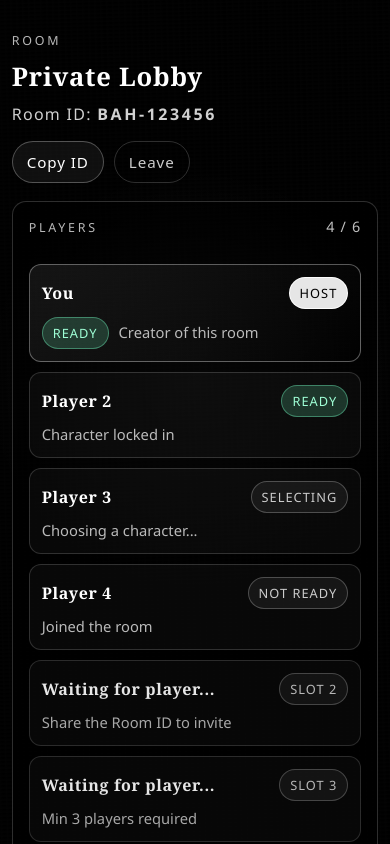
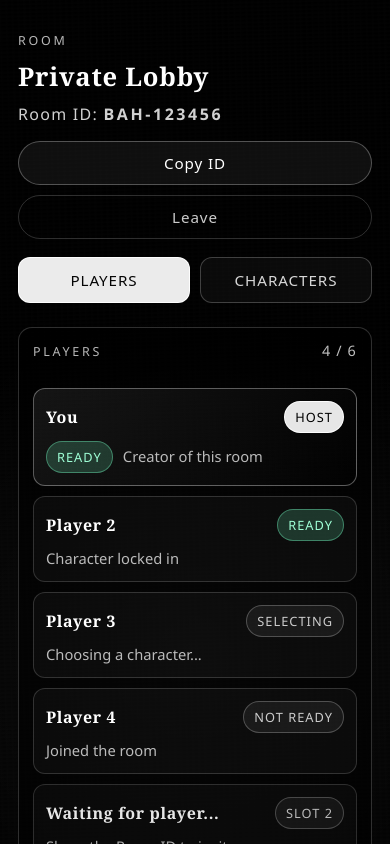
Before and after one commit to lariod12/BAHOTH, a website built with Vite: page src/index.html in a window 390 px wide. Both pictures are taken after a click on the button "CREATE ROOM". Built offline with nearby package versions, Linux system fonts and the light colour scheme.

Commit message:
feat: Enhance room view with mobile tab navigation for players and characters; update styles for improved layout and responsiveness

```diff
--- a/src/app/views/roomView.js
+++ b/src/app/views/roomView.js
@@ -19,7 +19,12 @@ function renderRoomMarkup({ roomId }) {
                 </header>
 
                 <div class="room-grid">
-                    <section class="room-panel room-panel--players">
+                    <nav class="room-mobile-tabs" aria-label="Room sections">
+                        <button class="room-tab is-active" type="button" data-tab="players" aria-pressed="true">Players</button>
+                        <button class="room-tab" type="button" data-tab="characters" aria-pressed="false">Characters</button>
+                    </nav>
+
+                    <section class="room-panel room-panel--players" data-panel="players">
                         <div class="room-panel__header">
                             <p class="welcome-kicker">Players</p>
                             <p class="room-panel__meta">4 / ${MOCK_MAX_PLAYERS}</p>
@@ -119,7 +124,7 @@ function renderRoomMarkup({ roomId }) {
                         <p class="room-hint">Min ${MOCK_MIN_PLAYERS} players to start · Max ${MOCK_MAX_PLAYERS} players</p>
                     </section>
 
-                    <section class="room-panel room-panel--characters">
+                    <section class="room-panel room-panel--characters" data-panel="characters">
                         <div class="room-panel__header">
                             <p class="welcome-kicker">Choose character</p>
                             <p class="room-panel__meta">UI-only mock</p>
@@ -193,6 +198,30 @@ export function renderRoomView({ mountEl, onNavigate }) {
 
     mountEl.innerHTML = renderRoomMarkup({ roomId });
 
+    const mobileTabs = Array.from(mountEl.querySelectorAll('[data-tab]'));
+    const setMobileTab = (tab) => {
+        const surface = mountEl.querySelector('.room-surface');
+        if (surface) {
+            surface.setAttribute('data-active-panel', tab);
+        }
+
+        for (const btn of mobileTabs) {
+            const isActive = btn.getAttribute('data-tab') === tab;
+            btn.classList.toggle('is-active', isActive);
+            btn.setAttribute('aria-pressed', isActive ? 'true' : 'false');
+        }
+    };
+
+    for (const tabButton of mobileTabs) {
+        tabButton.addEventListener('click', () => {
+            const tab = tabButton.getAttribute('data-tab');
+            if (!tab) return;
+            setMobileTab(tab);
+        });
+    }
+
+    setMobileTab('players');
+
     const copyButton = mountEl.querySelector('[data-action="copy-id"]');
     copyButton?.addEventListener('click', async () => {
         try {
--- a/src/style.css
+++ b/src/style.css
@@ -12,13 +12,17 @@
     --hairline: rgba(255, 255, 255, 0.18);
 }
 
+html {
+    overflow-x: hidden;
+    overflow-y: clip;
+    height: 100%;
+}
+
 body {
     font-family: ui-serif, Georgia, "Times New Roman", serif;
     background: var(--bg);
+    height: 100%;
     min-height: 100vh;
-    display: flex;
-    justify-content: center;
-    align-items: center;
     color: var(--fg);
     overflow-x: hidden;
     overflow-y: auto;
@@ -26,18 +30,20 @@ body {
     text-rendering: geometricPrecision;
 }
 
-html {
-    overflow-x: hidden;
+#app {
+    width: 100%;
 }
 
 .welcome-container {
     width: 100%;
-    height: 100vh;
+    min-height: 100vh;
+    min-height: 100dvh;
+    height: auto;
     display: flex;
     justify-content: center;
-    align-items: center;
+    align-items: flex-start;
     position: relative;
-    overflow: hidden;
+    overflow: visible;
 }
 
 .welcome-container::before {
@@ -82,6 +88,7 @@ html {
     text-align: center;
     z-index: 1;
     padding: 24px 18px;
+    margin: auto;
     animation: fadeIn 700ms ease-out;
 }
 
@@ -518,7 +525,6 @@ select.field__input option {
 
 /* Room page */
 .room-container {
-    align-items: flex-start;
     padding: 48px 18px 32px;
 }
 
@@ -557,6 +563,33 @@ select.field__input option {
     gap: 10px;
     flex-wrap: wrap;
     justify-content: flex-end;
+}
+
+.room-mobile-tabs {
+    display: none;
+}
+
+.room-tab {
+    appearance: none;
+    border: 1px solid rgba(255, 255, 255, 0.22);
+    background: rgba(255, 255, 255, 0.04);
+    color: rgba(255, 255, 255, 0.84);
+    padding: 12px 14px;
+    border-radius: 12px;
+    font-family: ui-sans-serif, system-ui, -apple-system, Segoe UI, Roboto, Arial, sans-serif;
+    font-size: 0.95rem;
+    letter-spacing: 0.06em;
+    text-transform: uppercase;
+    cursor: pointer;
+    min-height: 44px;
+    touch-action: manipulation;
+    -webkit-tap-highlight-color: transparent;
+}
+
+.room-tab.is-active {
+    background: rgba(255, 255, 255, 0.92);
+    color: rgba(0, 0, 0, 0.98);
+    border-color: rgba(255, 255, 255, 0.92);
 }
 
 .chip-button {
@@ -693,6 +726,8 @@ select.field__input option {
     cursor: pointer;
     transition: border-color 160ms ease, transform 140ms ease, box-shadow 160ms ease;
     min-height: 120px;
+    touch-action: manipulation;
+    -webkit-tap-highlight-color: transparent;
 }
 
 .character-card:hover {
@@ -813,4 +848,50 @@ select.field__input option {
     .character-grid {
         grid-template-columns: 1fr;
     }
+
+    .chip-button {
+        width: 100%;
+        justify-content: center;
+        min-height: 44px;
+    }
+
+    .room-actions {
+        width: 100%;
+        gap: 10px;
+    }
+
+    .room-grid {
+        gap: 12px;
+    }
+
+    .room-mobile-tabs {
+        display: grid;
+        grid-template-columns: 1fr 1fr;
+        gap: 10px;
+        margin-bottom: 12px;
+    }
+
+    .room-surface[data-active-panel="players"] [data-panel="characters"] {
+        display: none;
+    }
+
+    .room-surface[data-active-panel="characters"] [data-panel="players"] {
+        display: none;
+    }
+
+    .room-panel {
+        padding: 14px;
+        min-height: auto;
+    }
+
+    .room-footer {
+        position: static;
+        padding: 16px 0 0;
+        background: transparent;
+        backdrop-filter: none;
+    }
+
+    .room-start__button {
+        width: 100%;
+    }
 }
```
